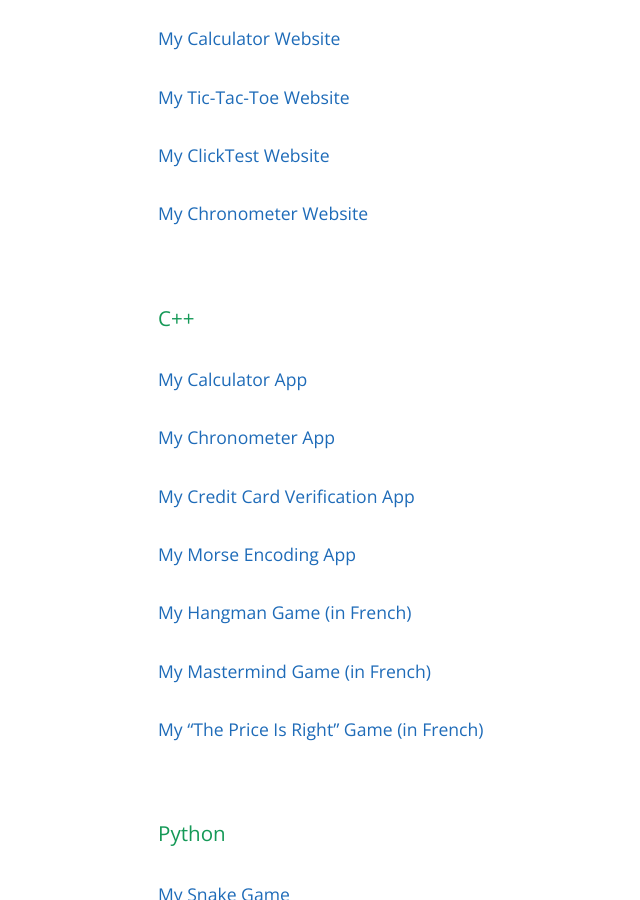
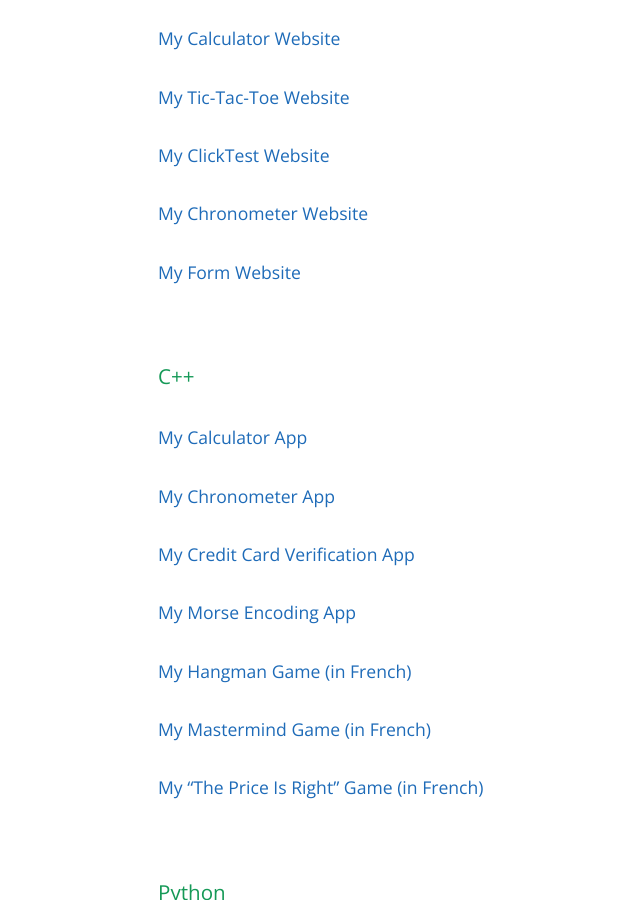
Before and after one commit to PouletEnSlip/pouletenslip.github.io, a Jekyll site: the page built from index.md, in a window 1280 px wide and 900 px high, scrolled down 537 px. Shown: the whole window, without its empty margins (66-706 px from the left). Built offline with Jekyll 4.4.1, drawn with Linux system fonts in a browser that asks for light colours; comment, search, counter and statistics services are not loaded; our own code applies the rules of GitHub Pages for plain Markdown files.

Commit message:
Update index.md

```diff
--- a/index.md
+++ b/index.md
@@ -8,6 +8,7 @@ layout: default
 #### [My Tic-Tac-Toe Website](pages/tictactoe/)
 #### [My ClickTest Website](pages/clicktest/)
 #### [My Chronometer Website](pages/chronometer/)
+#### [My Form Website](https://github.com/PouletEnSlip/Cookies)
 <br>
 
 ### C++
```
